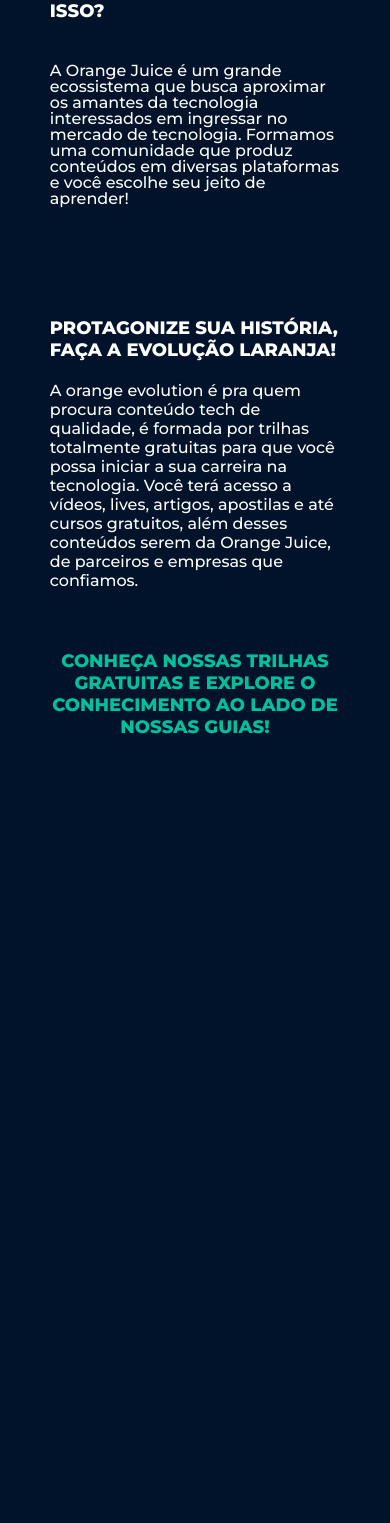
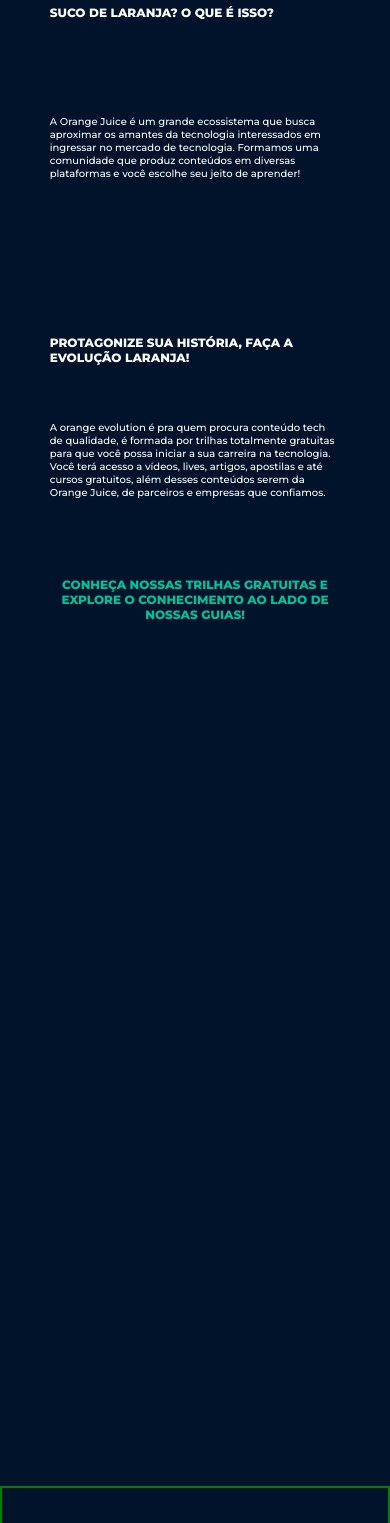
Before and after one commit to orange-squad28/orange-evolution-front, a Next.js app: page / in a window 390 px wide. Shown: the part 150-1673 px from the top of the page. Built offline with nearby package versions, Linux system fonts and the light colour scheme; no server answers.

Commit message:
refatoring: changes layout in figma

```diff
--- a/src/components/Carousel/Carousel.module.css
+++ b/src/components/Carousel/Carousel.module.css
@@ -94,8 +94,14 @@
 
     .tittleMobile {
         display: block;
-        font-size: 1.8rem;
+        font-size: 1.2rem;
 
+    }
+
+    .trilhas .contentText .legend,
+    .features .feature {
+        font-size: 1.2rem;
+        text-align: left;
     }
 
     .contentImg {
--- a/src/components/Main/Main.module.css
+++ b/src/components/Main/Main.module.css
@@ -30,15 +30,15 @@
 
 .h2FirstChild {
   font-family: var(--font-home);
-  font-size: 1.8rem;
+  font-size: 2.5rem;
   font-weight: 800;
 }
 
 .pFirstChild {
   font-family: var(--font-home);
-  font-size: 1.6rem;
+  font-size: 2rem;
   font-weight: 500;
-  line-height: 1.6rem;
+
 }
 
 .contentImg {
@@ -82,12 +82,12 @@
 .h2LastChild {
   font-family: var(--font-home);
   font-weight: 800;
-  font-size: 1.8rem;
+  font-size: 2.5rem;
 }
 
 .pLastChild {
   font-family: var(--font-home);
-  font-size: 1.6rem;
+  font-size: 2rem;
   font-weight: 500;
 }
 
@@ -108,9 +108,10 @@
   flex-direction: column;
   align-items: center;
   justify-content: center;
-
   font-size: 1.6rem;
   min-height: 60rem;
+  width: 60%;
+  border: 2px solid green;
 }
 
 .tittleSocialMidia {
@@ -118,6 +119,7 @@
   width: 80rem;
   font-weight: 800;
   font-size: 1.8rem;
+  border: 2px solid green;
 
 }
 
@@ -127,6 +129,7 @@
   align-items: center;
   width: 77rem;
   min-height: 50rem;
+  border: 2px solid green;
 }
 
 .ulTextMidia {
@@ -200,9 +203,16 @@
   .contentImg {
     display: none;
   }
+
+  .h2CCarrosel {
+    font-size: 1.2rem;
+  }
 }
 
 @media (max-width:1024px) {
+  .sectionSocialMidia {
+    width: 100%;
+  }
 
   .containerAbout {
     gap: 5rem;
@@ -211,8 +221,13 @@
   .h2FirstChild,
   .h2LastChild {
     margin-bottom: 2rem;
+    font-size: 1.2rem;
   }
 
+  .pFirstChild,
+  .pLastChild {
+  font-size: 1rem;
+  }
 
 
   .h2LastChild,
```
Also changed, not shown: src/components/Main/index.tsx (+0 -7 lines).
